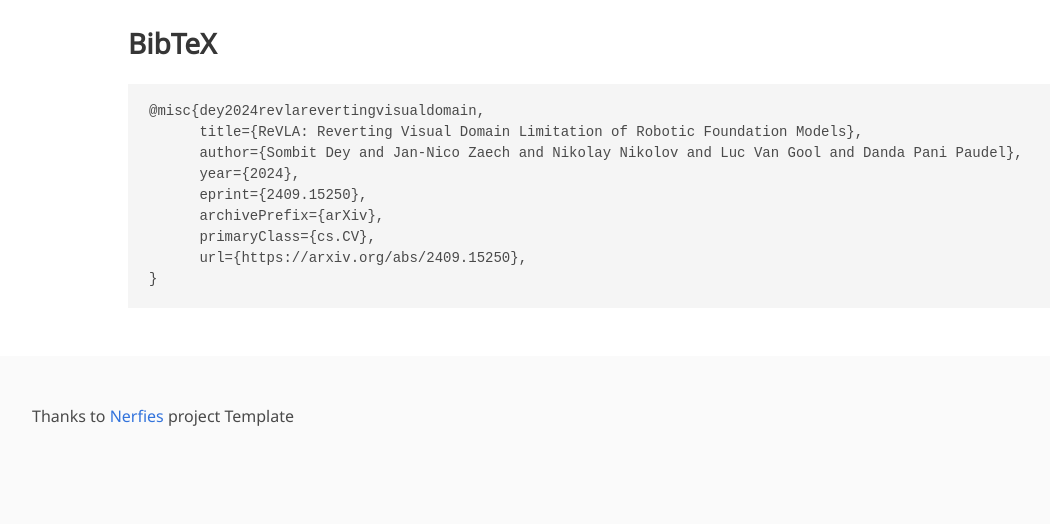
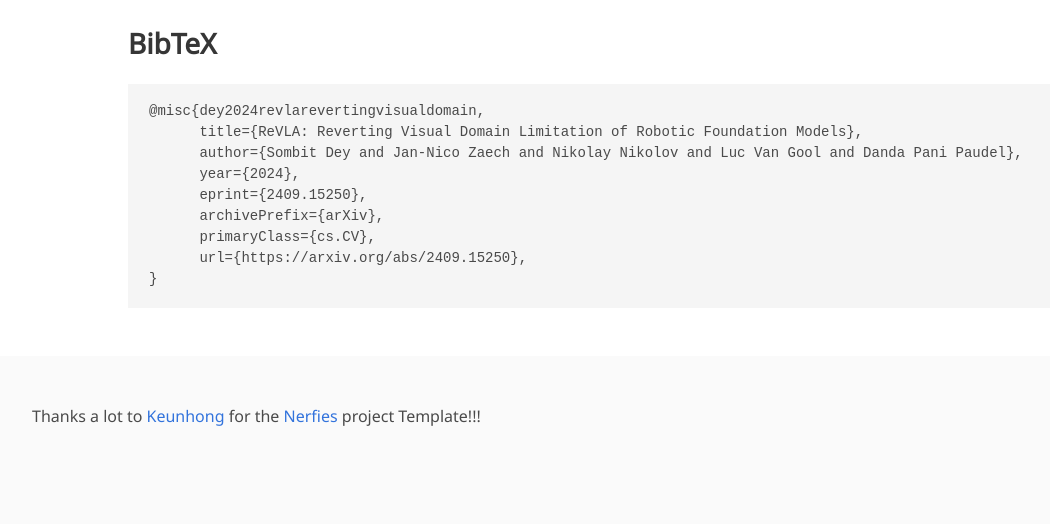
Before and after one commit to sombit888/sombit888.github.io, a Jekyll site: the page ReVLA/index.html, which Jekyll copies as it is, in a window 1280 px wide. Shown: the part 821-1345 px from the top of the page, without its empty margins (32-1082 px from the left). Built offline with Jekyll 4.4.1, drawn with Linux system fonts in a browser that asks for light colours; nearby versions of some CDN libraries; some web fonts are replaced; library files that are not in the unit come from our copies; a style sheet for code colours, icons or effects is not loaded.

Commit message:
some changes

```diff
--- a/ReVLA/index.html
+++ b/ReVLA/index.html
@@ -53,7 +53,7 @@
   </div>
   <div class="navbar-menu">
     <div class="navbar-start" style="flex-grow: 1; justify-content: center;">
-      <a class="navbar-item" href="https://sombit888@github.io">
+      <a class="navbar-item" href="https://sombit888.github.io">
       <span class="icon">
           <i class="fas fa-home"></i>
       </span>
@@ -452,7 +452,7 @@
       <div class="column is-8">
         <div class="content">
           <p>
-            Thanks to <a href="https://github.com/nerfies/nerfies.github.io">Nerfies</a> project Template
+            Thanks a lot to <a href="https://keunhong.com/">Keunhong</a> for the <a href="https://github.com/nerfies/nerfies.github.io">Nerfies</a> project Template!!!
 
           </p>
         </div>
```
